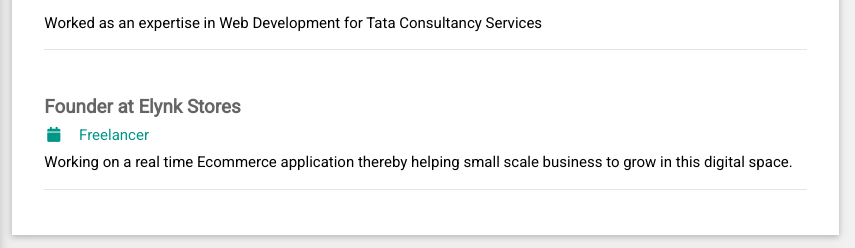
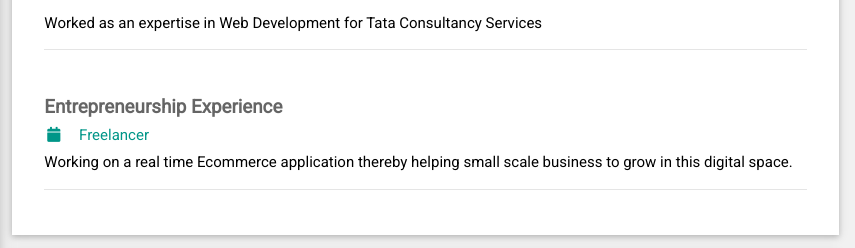
Before and after one commit to gautham-lg/Resume, a plain HTML site: page profile.html in a window 1280 px wide. Shown: the part 176-424 px from the top of the page, 425-1280 px from the left. Drawn offline with nearby package versions, Linux system fonts and the light colour scheme.

Commit message:
updated elynk experience

```diff
--- a/profile.html
+++ b/profile.html
@@ -102,7 +102,7 @@ html,body,h1,h2,h3,h4,h5,h6 {font-family: "Roboto", sans-serif}
           <hr>
         </div>
         <div class="w3-container">
-          <h5 class="w3-opacity"><b>Founder at Elynk Stores</b></h5>
+          <h5 class="w3-opacity"><b>Entrepreneurship Experience</b></h5>
           <h6 class="w3-text-teal"><i class="fa fa-calendar fa-fw w3-margin-right"></i>Freelancer</h6>
           <p> Working on a real time Ecommerce application thereby helping small scale business to grow in this digital space. </p>
           <hr>
@@ -159,7 +159,6 @@ html,body,h1,h2,h3,h4,h5,h6 {font-family: "Roboto", sans-serif}
             <li>Matplotlib</li>
             <li>Seaborn</li>
             <li>scikit-learn</li>
-
           </ul> -->
         <h5>Machine Learning</h5>
         <h5> Basics of Deep Learning </h5>
```
